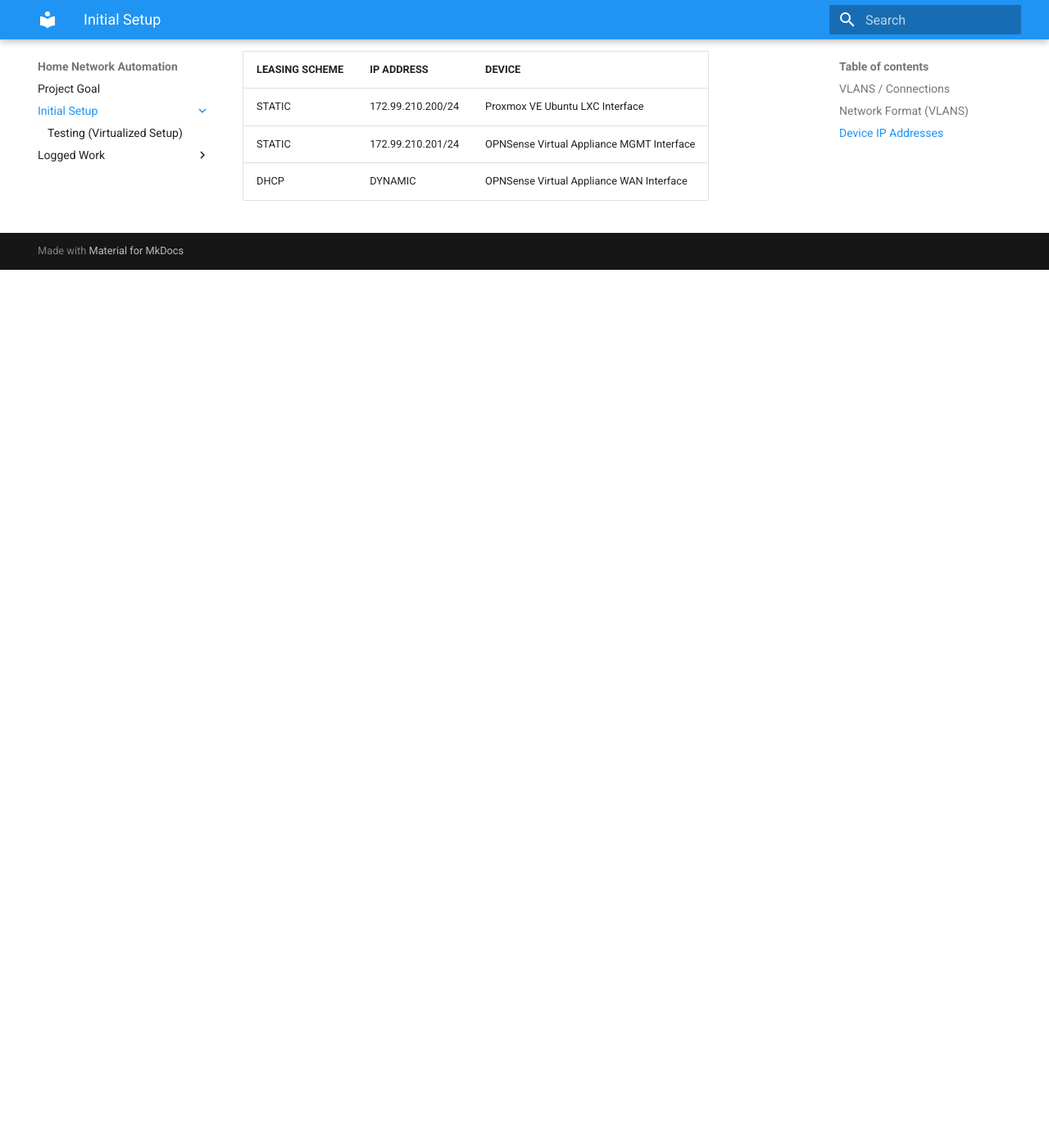
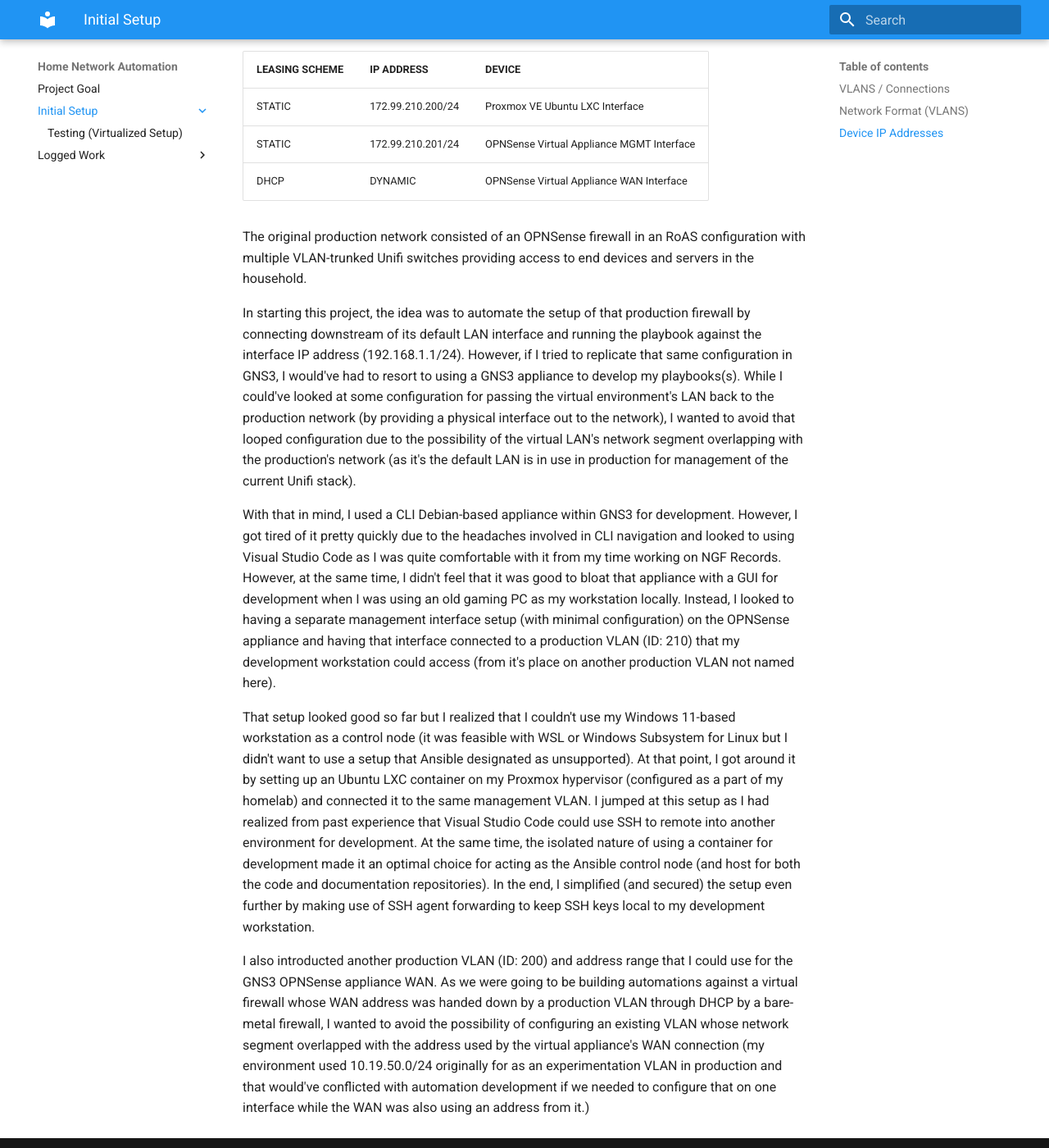
Before and after one commit to drinferno2001/HOME_NETWORK_AUTOMATION_WIKI, an MkDocs documentation site: the page built from docs/env_setup/index.md, in a window 1280 px wide and 1400 px high, scrolled down 1676 px. Shown: the whole window at 82% size. Built offline with MkDocs 1.6.1 and Material for MkDocs 9.7.7, drawn with Linux system fonts in a browser that asks for light colours; before the commit the page ends 2005 px from its top, so only the background shows below that; some of the changed text lies outside the part shown.

Commit message:
Ansiblr Setup Documentation: Added explanation to go along with network diagram and information tables.

```diff
--- a/docs/env_setup/index.md
+++ b/docs/env_setup/index.md
@@ -1,8 +1,8 @@
 # Initial Setup
 
-While a home network wouldn't typically be considered priority or critical enough to warrant a need to take extra precautions for a project like this, I didn't want to anger the rest of the household by killing. This is especially the case as I tend to swap between projects and completion timelines aren't entirely set in stone.
+While a home network wouldn't typically be considered priority or critical enough to warrant a need to take extra precautions for a project like this, I didn't want to anger the rest of the household by killing the Internet connection. This is especially the case as I tend to swap between projects and completion timelines aren't entirely set in stone.
 
-With that in mind, I decided to develop this automation by first replicating it into a virtualized environment in GNS3. As I had originally setup a GNS3 server for use in CCNA studies, I thought it best to utilize it now to stand up a testing environment that would take the brunt of most of the damage I could potentially do.
+With that in mind, I decided to develop this automation by first replicating it into a virtualized environment in GNS3. As I had originally setup a GNS3 server for use for my CCNA studies, I thought it best to utilize it now to stand up a testing environment for building my Ansible playbook(s).
 
 Since we are integrating with tools in a virtual environment, a particular setup had to be devised in order to ease development while also ensuring that we could get the
 environment as close to production as humanely possible.
@@ -148,3 +148,14 @@
 | STATIC | 172.99.210.200/24 | Proxmox VE Ubuntu LXC Interface |
 | STATIC | 172.99.210.201/24 | OPNSense Virtual Appliance MGMT Interface |
 | DHCP | DYNAMIC | OPNSense Virtual Appliance WAN Interface
+
+The original production network consisted of an OPNSense firewall in an RoAS configuration with multiple VLAN-trunked Unifi switches providing access to end devices and servers in the household.
+
+In starting this project, the idea was to automate the setup of that production firewall by connecting downstream of its default LAN interface and running the playbook
+against the interface IP address (192.168.1.1/24). However, if I tried to replicate that same configuration in GNS3, I would've had to resort to using a GNS3 appliance to develop my playbooks(s). While I could've looked at some configuration for passing the virtual environment's LAN back to the production network (by providing a physical interface out to the network), I wanted to avoid that looped configuration due to the possibility of the virtual LAN's network segment overlapping with the production's network (as it's the default LAN is in use in production for management of the current Unifi stack).
+
+With that in mind, I used a CLI Debian-based appliance within GNS3 for development. However, I got tired of it pretty quickly due to the headaches involved in CLI navigation and looked to using Visual Studio Code as I was quite comfortable with it from my time working on NGF Records. However, at the same time, I didn't feel that it was good to bloat that appliance with a GUI for development when I was using an old gaming PC as my workstation locally. Instead, I looked to having a separate management interface setup (with minimal configuration) on the OPNSense appliance and having that interface connected to a production VLAN (ID: 210) that my development workstation could access (from it's place on another production VLAN not named here).
+
+That setup looked good so far but I realized that I couldn't use my Windows 11-based workstation as a control node (it was feasible with WSL or Windows Subsystem for Linux but I didn't want to use a setup that Ansible designated as unsupported). At that point, I got around it by setting up an Ubuntu LXC container on my Proxmox hypervisor (configured as a part of my homelab) and connected it to the same management VLAN. I jumped at this setup as I had realized from past experience that Visual Studio Code could use SSH to remote into another environment for development. At the same time, the isolated nature of using a container for development made it an optimal choice for acting as the Ansible control node (and host for both the code and documentation repositories). In the end, I simplified (and secured) the setup even further by making use of SSH agent forwarding to keep SSH keys local to my development workstation.
+
+I also introducted another production VLAN (ID: 200) and address range that I could use for the GNS3 OPNSense appliance WAN. As we were going to be building automations against a virtual firewall whose WAN address was handed down by a production VLAN through DHCP by a bare-metal firewall, I wanted to avoid the possibility of configuring an existing VLAN whose network segment overlapped with the address used by the virtual appliance's WAN connection (my environment used 10.19.50.0/24 originally for as an experimentation VLAN in production and that would've conflicted with automation development if we needed to configure that on one interface while the WAN was also using an address from it.)
```
